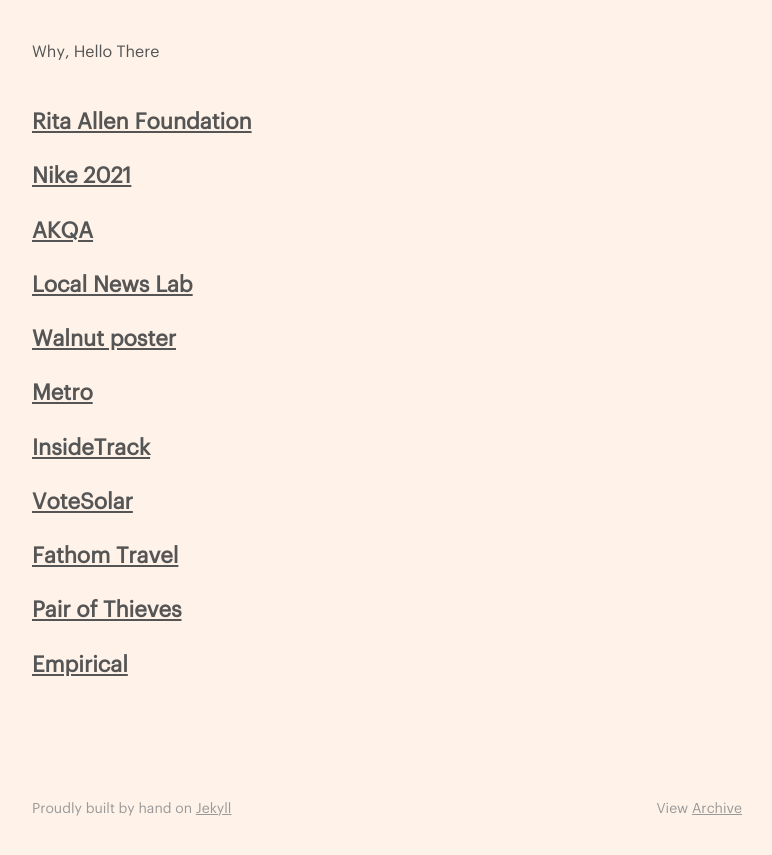
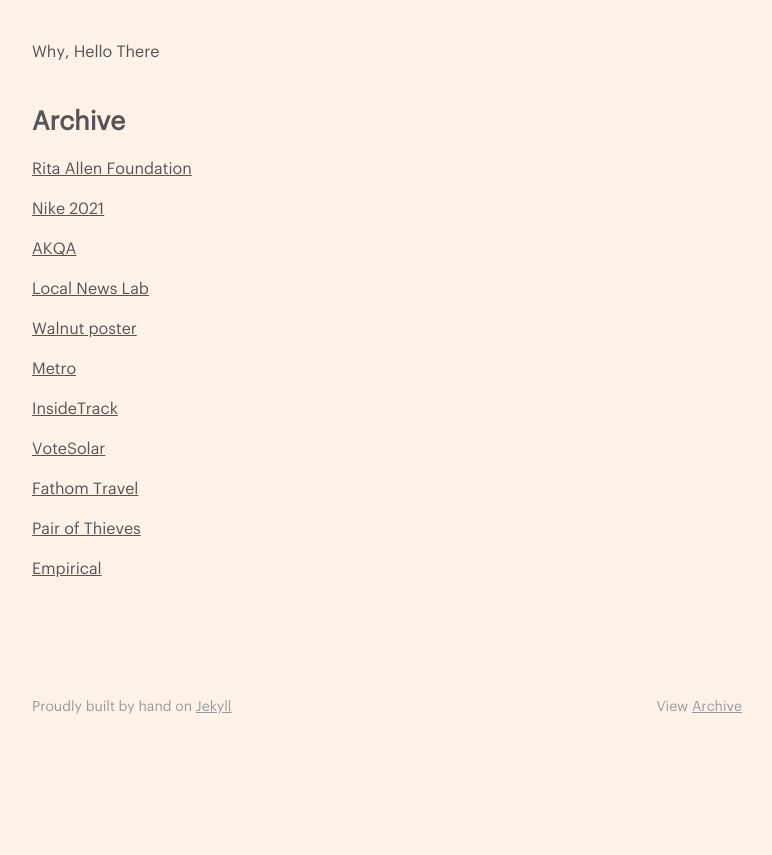
Before and after one commit to jonaschafer/jonaschafer.github.io, a Jekyll site: the page built from archive.html, in a window 1280 px wide. Shown: the top 855 px of the page, without its empty margins (248-1020 px from the left). Built offline with Jekyll 4.4.1, drawn with Linux system fonts in a browser that asks for light colours.

Commit message:
changed grid MD to html, add h1 to archive

```diff
--- a/archive.html
+++ b/archive.html
@@ -3,14 +3,15 @@ layout: default
 title: Why, Hello There - Archive
 ---
 
-<h2><a href="/archive/rita">Rita Allen Foundation</h2></a>
-<h2><a href="/archive/2021">Nike 2021</h2></a>
-<h2><a href="/archive/akqa">AKQA</h2></a>
-<h2><a href="/archive/lnl">Local News Lab</h2></a>
-<h2><a href="/archive/poster">Walnut poster</h2></a>
-<h2><a href="/archive/metro">Metro</h2></a>
-<h2><a href="/archive/insidetrack">InsideTrack</h2></a>
-<h2><a href="/archive/votesolar">VoteSolar</h2></a>
-<h2><a href="/archive/fathom">Fathom Travel</h2></a>
-<h2><a href="/archive/pot">Pair of Thieves</h2></a>
-<h2><a href="/archive/empirical">Empirical</h2></a>
+<h1>Archive</h1>
+<p><a href="/archive/rita">Rita Allen Foundation</p></a>
+<p><a href="/archive/2021">Nike 2021</p></a>
+<p><a href="/archive/akqa">AKQA</p></a>
+<p><a href="/archive/lnl">Local News Lab</p></a>
+<p><a href="/archive/poster">Walnut poster</p></a>
+<p><a href="/archive/metro">Metro</p></a>
+<p><a href="/archive/insidetrack">InsideTrack</p></a>
+<p><a href="/archive/votesolar">VoteSolar</p></a>
+<p><a href="/archive/fathom">Fathom Travel</p></a>
+<p><a href="/archive/pot">Pair of Thieves</p></a>
+<p><a href="/archive/empirical">Empirical</p></a>
```
Also changed, not shown: grid.html (renamed from grid.md).
